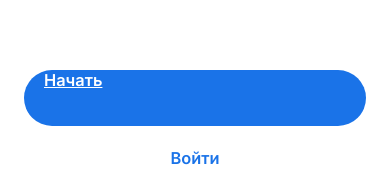
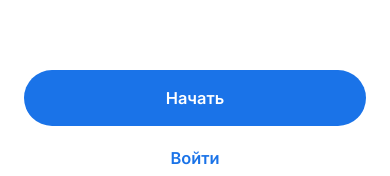
Before and after one commit to samusevvadim24-sys/fintrack, a Next.js app: page / in a window 390 px wide. Shown: the part 650-826 px from the top of the page. Built offline with nearby package versions, Linux system fonts and the light colour scheme.

Commit message:
Fix mobile Link button alignment and tap highlight

```diff
--- a/app/globals.css
+++ b/app/globals.css
@@ -6,6 +6,7 @@ html,body { width:100%; min-width:320px; min-height:100%; margin:0; }
 html { background:var(--background); }
 body { min-height:100dvh; font-family:Inter,system-ui,-apple-system,BlinkMacSystemFont,"Segoe UI",sans-serif; background:var(--background); color:var(--foreground); -webkit-font-smoothing:antialiased; overflow-x:hidden; }
 button { font:inherit; -webkit-tap-highlight-color:transparent; }
+a { -webkit-tap-highlight-color:transparent; }
 .welcome-screen,.family-page { width:100%; min-height:100dvh; overflow:hidden; background:var(--background); }
 .welcome-content { width:100%; min-height:100dvh; display:flex; flex-direction:column; padding:max(12px,env(safe-area-inset-top)) max(24px,env(safe-area-inset-right)) max(12px,env(safe-area-inset-bottom)) max(24px,env(safe-area-inset-left)); }
 .illustration-wrap { width:100%; height:clamp(220px,38vw,245px); flex:0 0 auto; display:flex; justify-content:center; align-items:flex-start; overflow:visible; }
@@ -14,7 +15,7 @@ button { font:inherit; -webkit-tap-highlight-color:transparent; }
 .copy h1 { margin:0 0 14px; color:var(--foreground); font-size:clamp(27px,8vw,36px); line-height:1.12; font-weight:700; letter-spacing:-.045em; }
 .copy p { margin:0; color:var(--muted); font-size:clamp(14px,4.2vw,17px); line-height:1.4; font-weight:400; letter-spacing:-.01em; }
 .actions { width:100%; margin-top:clamp(4px,1.5dvh,12px); display:flex; flex-direction:column; gap:clamp(4px,1dvh,8px); flex:0 0 auto; }
-.primary-button,.secondary-button { width:100%; border:0; border-radius:999px; cursor:pointer; -webkit-user-select:none; user-select:none; touch-action:manipulation; transition:transform .15s ease,opacity .15s ease,background .15s ease; }
+.primary-button,.secondary-button { width:100%; border:0; border-radius:999px; cursor:pointer; -webkit-user-select:none; user-select:none; touch-action:manipulation; transition:transform .15s ease,opacity .15s ease,background .15s ease; text-decoration:none; display:flex; align-items:center; justify-content:center; text-align:center; -webkit-tap-highlight-color:transparent; }
 .primary-button { min-height:clamp(46px,7dvh,56px); padding:0 20px; color:#fff; background:var(--primary); font-size:clamp(16px,4.2vw,17px); font-weight:600; }
 .secondary-button { min-height:clamp(38px,6dvh,48px); padding:0 20px; color:var(--primary); background:transparent; font-size:clamp(15px,4.2vw,17px); font-weight:600; }
 .primary-button:active { transform:scale(.98); }
@@ -22,10 +23,9 @@ button { font:inherit; -webkit-tap-highlight-color:transparent; }
 .primary-button:focus-visible,.secondary-button:focus-visible { outline:3px solid rgb(26 115 232 / 30%); outline-offset:3px; }
 @media (hover:hover) { .primary-button:hover { background:#1769d1; } .secondary-button:hover { background:rgb(26 115 232 / 6%); } }
 
-/* New-family screen */
-.family-page { display:flex; justify-content:center; background:var(--background); padding:0; }
+.family-page { display:flex; justify-content:center; padding:0; }
 .family-card { position:relative; width:100%; min-height:100dvh; max-width:400px; background:var(--background); padding:max(20px,env(safe-area-inset-top)) 24px max(20px,env(safe-area-inset-bottom)); animation:screen-enter 180ms ease-out both; }
-.back-button { width:44px; height:44px; padding:0; border:0; border-radius:50%; background:#f4f6f8; color:var(--foreground); font-size:24px; line-height:1; cursor:pointer; }
+.back-button { width:44px; height:44px; padding:0; border:0; border-radius:50%; background:#f4f6f8; color:var(--foreground); font-size:24px; line-height:1; cursor:pointer; -webkit-tap-highlight-color:transparent; }
 .family-content { min-height:calc(100dvh - 88px); display:flex; flex-direction:column; justify-content:space-between; padding-top:40px; }
 .eyebrow { margin:0 0 10px; color:var(--primary); font-size:14px; font-weight:600; }
 .family-content h1 { margin:0; max-width:330px; color:var(--foreground); font-size:clamp(30px,8vw,38px); line-height:1.1; letter-spacing:-.045em; }
```
